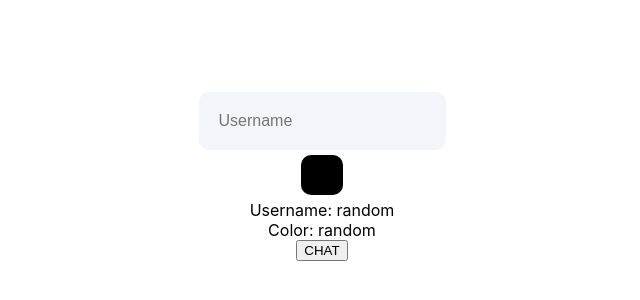
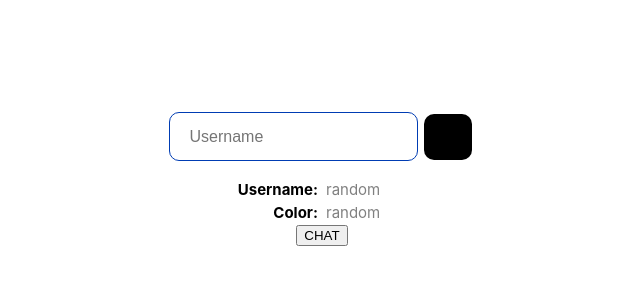
Before and after one commit to MarkoRadev/chat-app-v2, a React (Create React App) app: page / in a window 1280 px wide. Shown: the part 224-524 px from the top of the page, without its empty margins (318-958 px from the left). Built offline with nearby package versions, Linux system fonts and the light colour scheme; the HTML template or start-up script is replaced by a standard one.

Commit message:
Login css upgraded

```diff
--- a/src/components/Messages/Messages.css
+++ b/src/components/Messages/Messages.css
@@ -29,7 +29,7 @@
     margin: 0;
     border-radius: 12px;
     /* background-color: #6363bf; */
-    background-color: #0044cc;
+    background-color: #003cb3;
     color: white;
     display: inline-block;
 }
--- a/src/screens/Login/Login.css
+++ b/src/screens/Login/Login.css
@@ -6,13 +6,22 @@
     height: 100vh;
 }
 
+.login-input {
+    display: flex;
+    /* background-color: red; */
+    height: 60px;
+    align-items: center;
+}
+
 .username-input {
     font-size: 16px;
-    border: 0;
+    border: 1px solid #003cb3;
     outline: none;
-    padding: 20px;
+    padding: 1px 20px;
     border-radius: 10px;
-    background-color: rgba(99,99,191,.07);
+    /* box-shadow: 1px 1px 2px rgba(0, 68, 204, 0.5); */
+    height: 75%;
+    /* background-color: rgba(99,99,191,.07); */
 }
 
 .color-picker {
@@ -20,10 +29,11 @@
     -moz-appearance: none;
     appearance: none;
     background-color: transparent;
-    height: 50px;
-    width: 50px;
+    height: 56px;
+    width: 56px;
     cursor: pointer;
     border: none;
+    margin-left: 2px;
 }
 
 .color-picker::-webkit-color-swatch {
@@ -36,6 +46,36 @@
     border: none;
 }
 
+table {
+    /* background-color: red; */
+    /* width: 300px; */
+    font-size: 15px;
+    margin-top: 10px;
+}
+
+table, th, td {
+    /* border: 1px solid black; */
+}
+
+td {
+    width: 100px;
+}
+
+tr td:first-child {
+    text-align: right;
+    font-weight: bold;
+    padding-right: 5px;
+    /* width: 70px; */
+}
+
+.random-name {
+    color: grey;
+}
+
+.user-name {
+    /* font-weight: bold; */
+}
+
 /* button {
     display: block;
 } */
--- a/src/screens/Login/Login.js
+++ b/src/screens/Login/Login.js
@@ -15,6 +15,7 @@ function Login({ handleUsernameChange, handleColorChange, enterChat }) {
 
     return (
         <div className="login">
+            <div className="login-input">
                 <input
                     type="text"
                     className="username-input"
@@ -28,12 +29,36 @@ function Login({ handleUsernameChange, handleColorChange, enterChat }) {
                     value={selectedColor}
                     onChange={e => setSelectedColor(e.target.value)}
                 />
-            <div>
+            </div>
+            {/* <div>
                 Username: {username === '' ? "random" : username}
             </div>
             <div>
                 Color: {selectedColor === '#000000' ? "random" : selectedColor}
-            </div>
+            </div> */}
+
+            <table>
+                <tbody>
+                    <tr style={{display: username === '' ? "table-row" : "none"}}>
+                        <td>
+                            Username:
+                        </td>
+                        <td className={username === '' ? "random-name" : "user-name"}>
+                            {/* {username === '' ? "random generated" : username} */}
+                            random
+                        </td>
+                    </tr>
+                    <tr style={{display: selectedColor === '#000000' ? "table-row" : "none"}}>
+                        <td>
+                            Color:
+                        </td>
+                        <td className="random-name">
+                            {/* {selectedColor === '#000000' ? "random" : selectedColor} */}
+                            random
+                        </td>
+                    </tr>
+                </tbody>
+            </table>
             <button onClick={handleChatClick}>CHAT</button>
         </div>
     );
```
Lines whose indentation alone changed are shown as unchanged.
